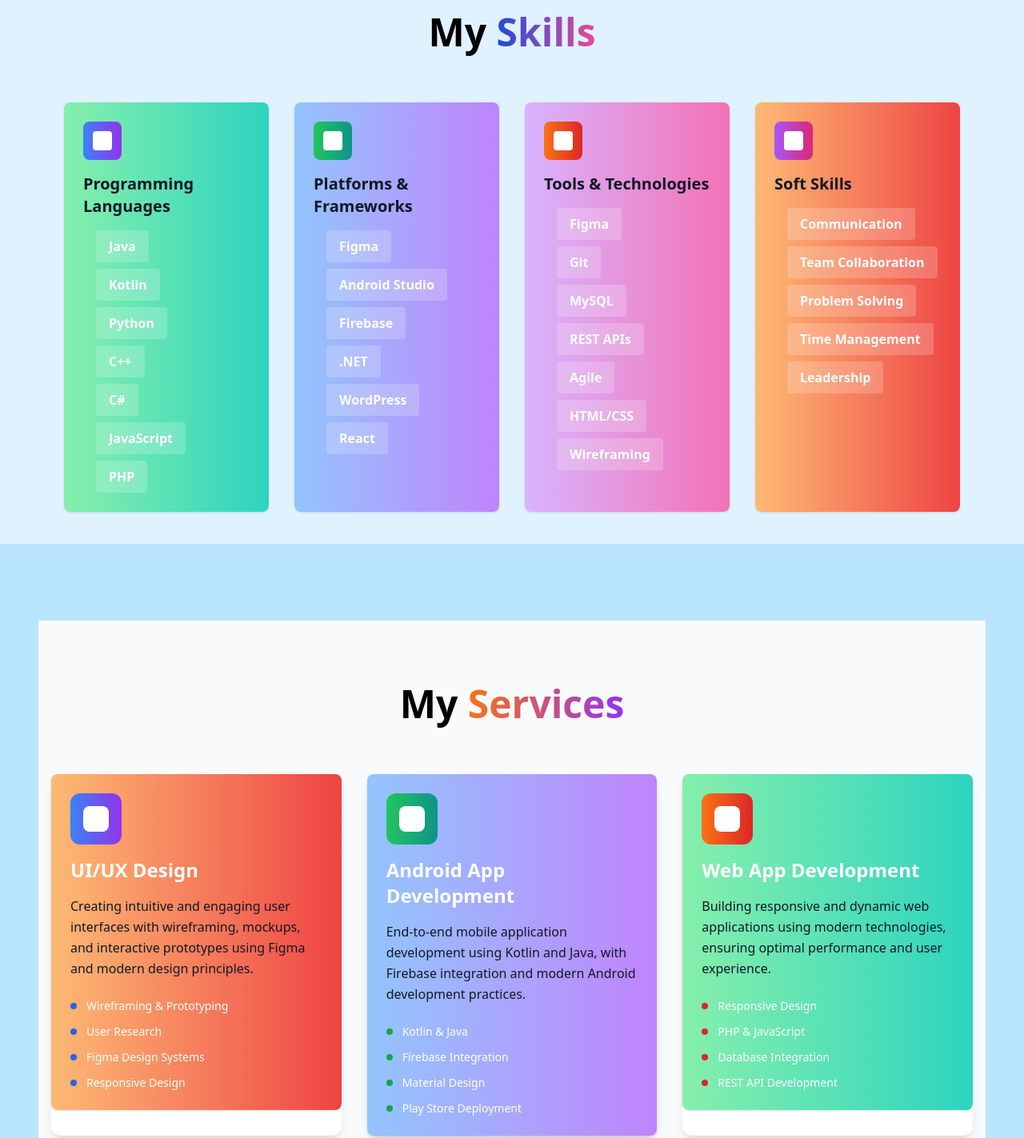
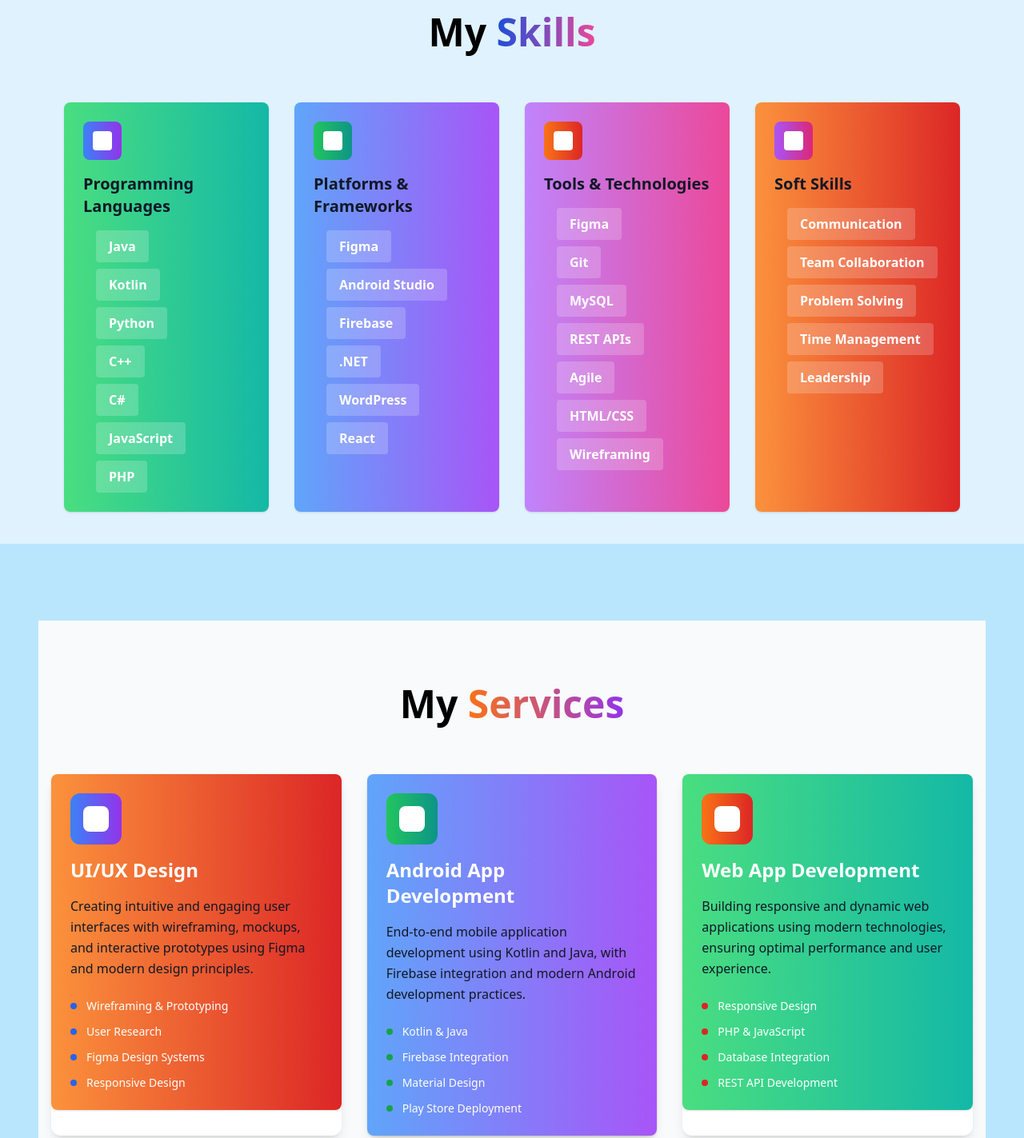
Before and after one commit to Disna11/Portfolio, a plain HTML site: page index.html in a window 1280 px wide. Shown: the part 1720-3143 px from the top of the page at 80% size. Drawn offline with nearby package versions, Linux system fonts and the light colour scheme.

Commit message:
Update index.html

```diff
--- a/index.html
+++ b/index.html
@@ -314,7 +314,7 @@
             <div class="grid md:grid-cols-2 lg:grid-cols-4 gap-8">
 
                 <!-- Card 1 -->
-                <div class="p-6 bg-gradient-to-r from-green-300 to-teal-400 rounded-lg shadow hover:shadow-xl transition-all duration-300 transform hover:-translate-y-2">
+                <div class="p-6 bg-gradient-to-r from-green-400 to-teal-500 rounded-lg shadow hover:shadow-xl transition-all duration-300 transform hover:-translate-y-2">
                     <div class="w-12 h-12 rounded-lg bg-gradient-to-r from-blue-500 to-purple-600 mb-4 flex items-center justify-center">
                         <div class="w-6 h-6 bg-white rounded"></div>
                     </div>
@@ -352,7 +352,7 @@
                 </div>
 
                 <!-- Card 2 -->
-                <div class="p-6 bg-gradient-to-r from-blue-300 to-purple-400 rounded-lg shadow hover:shadow-xl transition-all duration-300 transform hover:-translate-y-2">
+                <div class="p-6 bg-gradient-to-r from-blue-400 to-purple-500 rounded-lg shadow hover:shadow-xl transition-all duration-300 transform hover:-translate-y-2">
                     <div class="w-12 h-12 rounded-lg bg-gradient-to-r from-green-500 to-teal-600 mb-4 flex items-center justify-center">
                         <div class="w-6 h-6 bg-white rounded"></div>
                     </div>
@@ -386,7 +386,7 @@
                 </div>
 
                 <!-- Card 3 -->
-                <div class="p-6 bg-gradient-to-r from-purple-300 to-pink-400 rounded-lg shadow hover:shadow-xl transition-all duration-300 transform hover:-translate-y-2">
+                <div class="p-6 bg-gradient-to-r from-purple-400 to-pink-500 rounded-lg shadow hover:shadow-xl transition-all duration-300 transform hover:-translate-y-2">
                     <div class="w-12 h-12 rounded-lg bg-gradient-to-r from-orange-500 to-red-600 mb-4 flex items-center justify-center">
                         <div class="w-6 h-6 bg-white rounded"></div>
                     </div>
@@ -424,7 +424,7 @@
                 </div>
 
                 <!-- Card 4 -->
-                <div class="p-6 bg-gradient-to-r from-orange-300 to-red-500 rounded-lg shadow hover:shadow-xl transition-all duration-300 transform hover:-translate-y-2">
+                <div class="p-6 bg-gradient-to-r from-orange-400 to-red-600 rounded-lg shadow hover:shadow-xl transition-all duration-300 transform hover:-translate-y-2">
                     <div class="w-12 h-12 rounded-lg bg-gradient-to-r from-purple-500 to-pink-600 mb-4 flex items-center justify-center">
                         <div class="w-6 h-6 bg-white rounded"></div>
                     </div>
@@ -469,7 +469,7 @@
                     <div class="grid md:grid-cols-3 gap-8">
                         <!-- UI/UX Design Card -->
                         <div class="bg-white rounded-xl hover:shadow-xl transition-all duration-300 transform hover:-translate-y-2 border-0 shadow-lg">
-                            <div class="p-6 bg-gradient-to-r from-orange-300 to-red-500 rounded-lg shadow hover:shadow-xl transition-all duration-300 transform hover:-translate-y-2">
+                            <div class="p-6 bg-gradient-to-r from-orange-400 to-red-600 rounded-lg shadow hover:shadow-xl transition-all duration-300 transform hover:-translate-y-2">
                                 <div class="w-16 h-16 rounded-xl bg-gradient-to-r from-blue-500 to-purple-600 mb-4 flex items-center justify-center">
                                     <div class="w-8 h-8 bg-white rounded-lg"></div>
                                 </div>
@@ -500,7 +500,7 @@
 
                         <!-- Android App Development Card -->
                         <div class="bg-white rounded-xl hover:shadow-xl transition-all duration-300 transform hover:-translate-y-2 border-0 shadow-lg">
-                            <div class="p-6 bg-gradient-to-r from-blue-300 to-purple-400 rounded-lg shadow hover:shadow-xl transition-all duration-300 transform hover:-translate-y-2">
+                            <div class="p-6 bg-gradient-to-r from-blue-400 to-purple-500 rounded-lg shadow hover:shadow-xl transition-all duration-300 transform hover:-translate-y-2">
                                 <div class="w-16 h-16 rounded-xl bg-gradient-to-r from-green-500 to-teal-600 mb-4 flex items-center justify-center">
                                     <div class="w-8 h-8 bg-white rounded-lg"></div>
                                 </div>
@@ -531,7 +531,7 @@
 
                         <!-- Web App Development Card -->
                         <div class="bg-white rounded-xl hover:shadow-xl transition-all duration-300 transform hover:-translate-y-2 border-0 shadow-lg">
-                            <div class="p-6 bg-gradient-to-r from-green-300 to-teal-400 rounded-lg shadow hover:shadow-xl transition-all duration-300 transform hover:-translate-y-2">
+                            <div class="p-6 bg-gradient-to-r from-green-400 to-teal-500 rounded-lg shadow hover:shadow-xl transition-all duration-300 transform hover:-translate-y-2">
                                 <div class="w-16 h-16 rounded-xl bg-gradient-to-r from-orange-500 to-red-600 mb-4 flex items-center justify-center">
                                     <div class="w-8 h-8 bg-white rounded-lg"></div>
                                 </div>
```
